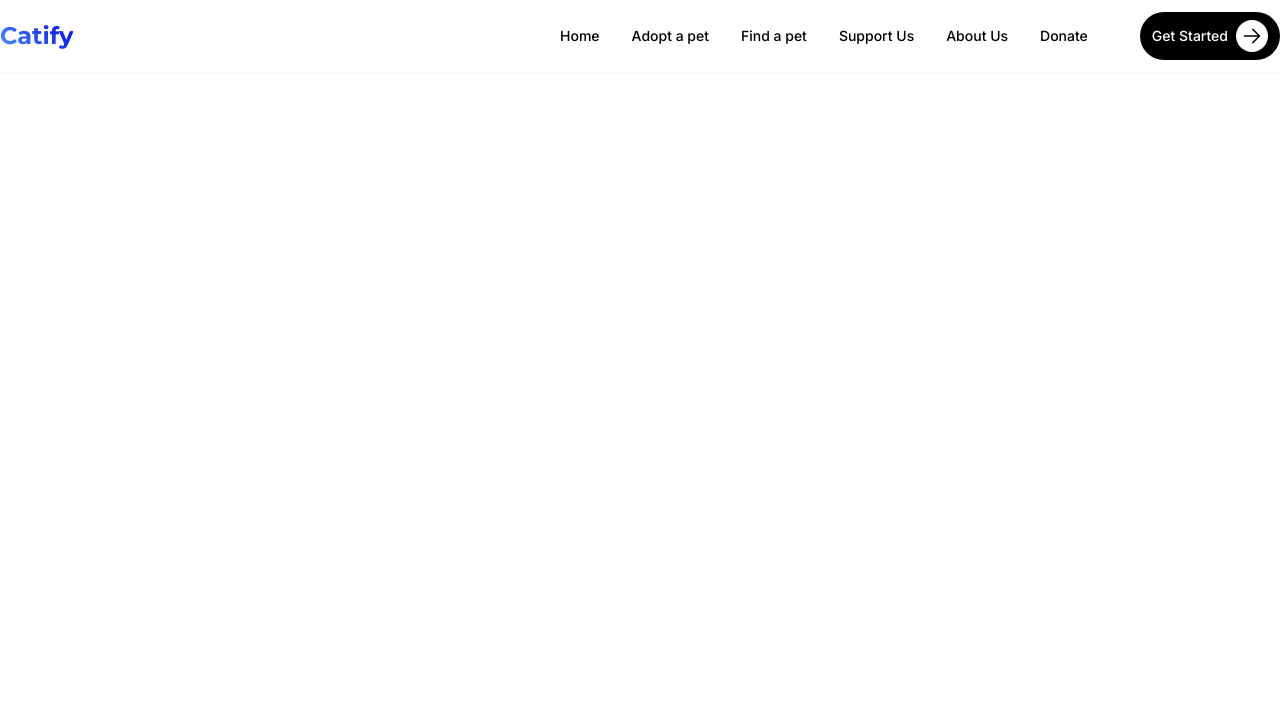
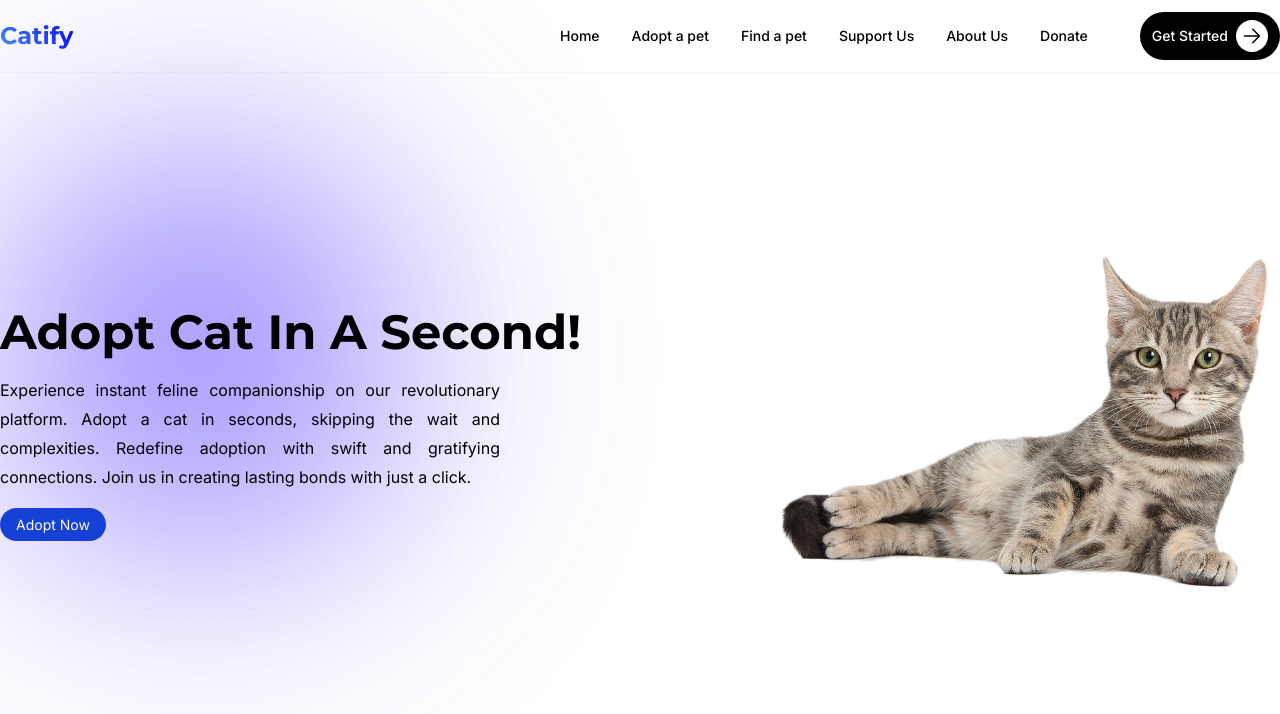
Before and after one commit to bibartaks/catify, a Next.js app: page / in a window 1280 px wide. Shown: the top 714 px of the page. Built offline with nearby package versions, Linux system fonts and the light colour scheme.

Commit message:
Added landing section.

```diff
--- a/src/app/page.tsx
+++ b/src/app/page.tsx
@@ -1,5 +1,10 @@
+import Landing from "@/components/Landing/Landing"
 import Image from "next/image"
 
 export default function Home() {
-  return <></>
+  return (
+    <>
+      <Landing />
+    </>
+  )
 }
--- /dev/null
+++ b/src/components/Landing/Landing.tsx
@@ -0,0 +1,35 @@
+import { montserrat } from "@/app/fonts"
+import React from "react"
+import Link from "next/link"
+import Image from "next/image"
+
+export default function Landing() {
+  return (
+    <header className={`h-[calc(100vh-100px)]`}>
+      <div className="w-[400px] h-[400px] bg-[#7B66FF] opacity-80 mt-20  blur-[8rem] rounded-full z-[-1] absolute"></div>
+
+      <div className="h-[100%] flex  justify-between  items-center  max-w-[1300px] mx-auto">
+        <div>
+          <h1 className={`text-5xl ${montserrat.className} font-bold mb-5`}>
+            Adopt Cat In A Second!
+          </h1>
+          <p className="max-w-[500px] text-justify leading-[180%] mb-5">
+            Experience instant feline companionship on our revolutionary
+            platform. Adopt a cat in seconds, skipping the wait and
+            complexities. Redefine adoption with swift and gratifying
+            connections. Join us in creating lasting bonds with just a click.
+          </p>
+          <Link
+            href="#"
+            className="bg-[#1640D6] px-4 py-2 text-white rounded-full text-sm hover:opacity-80"
+          >
+            Adopt Now
+          </Link>
+        </div>
+        <div className="z-20">
+          <Image src="/cat.png" width={500} height={500} alt="cat image" />
+        </div>
+      </div>
+    </header>
+  )
+}
```
Also changed, not shown: public/cat.png (added).
